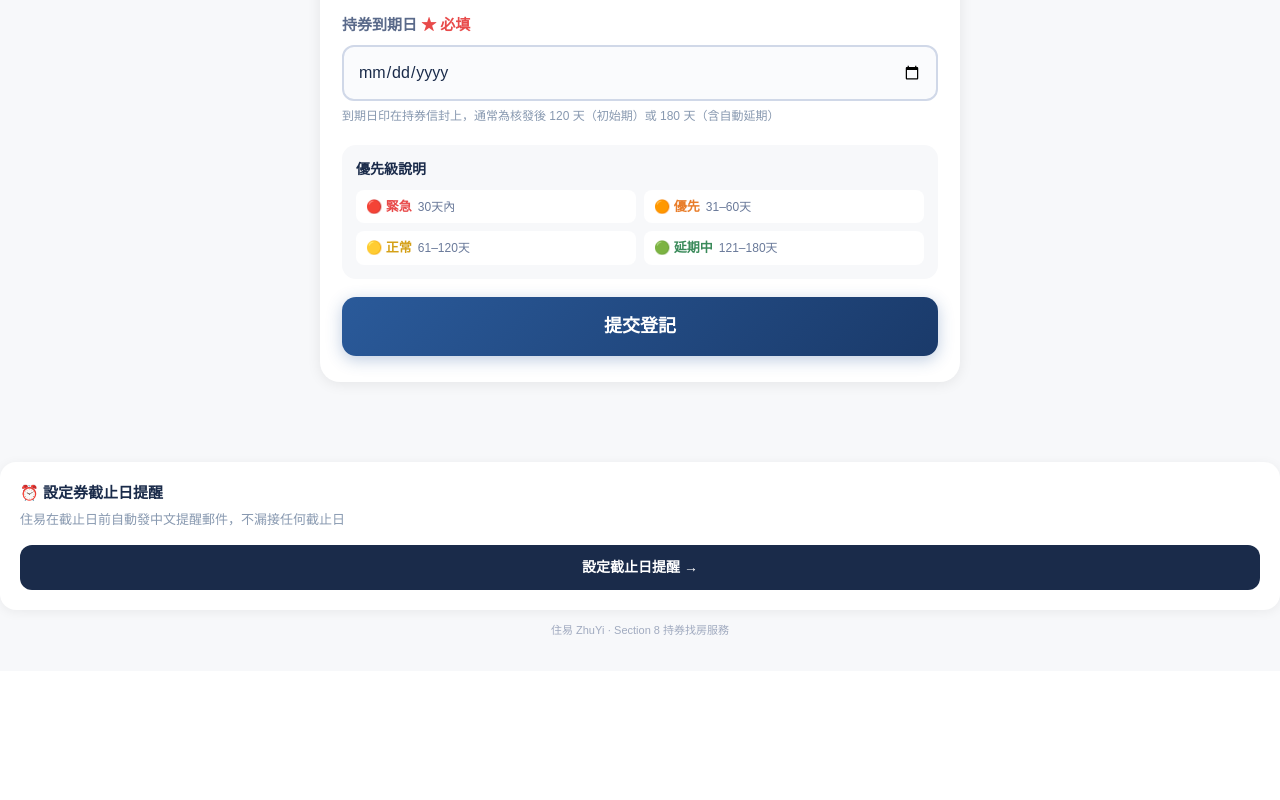
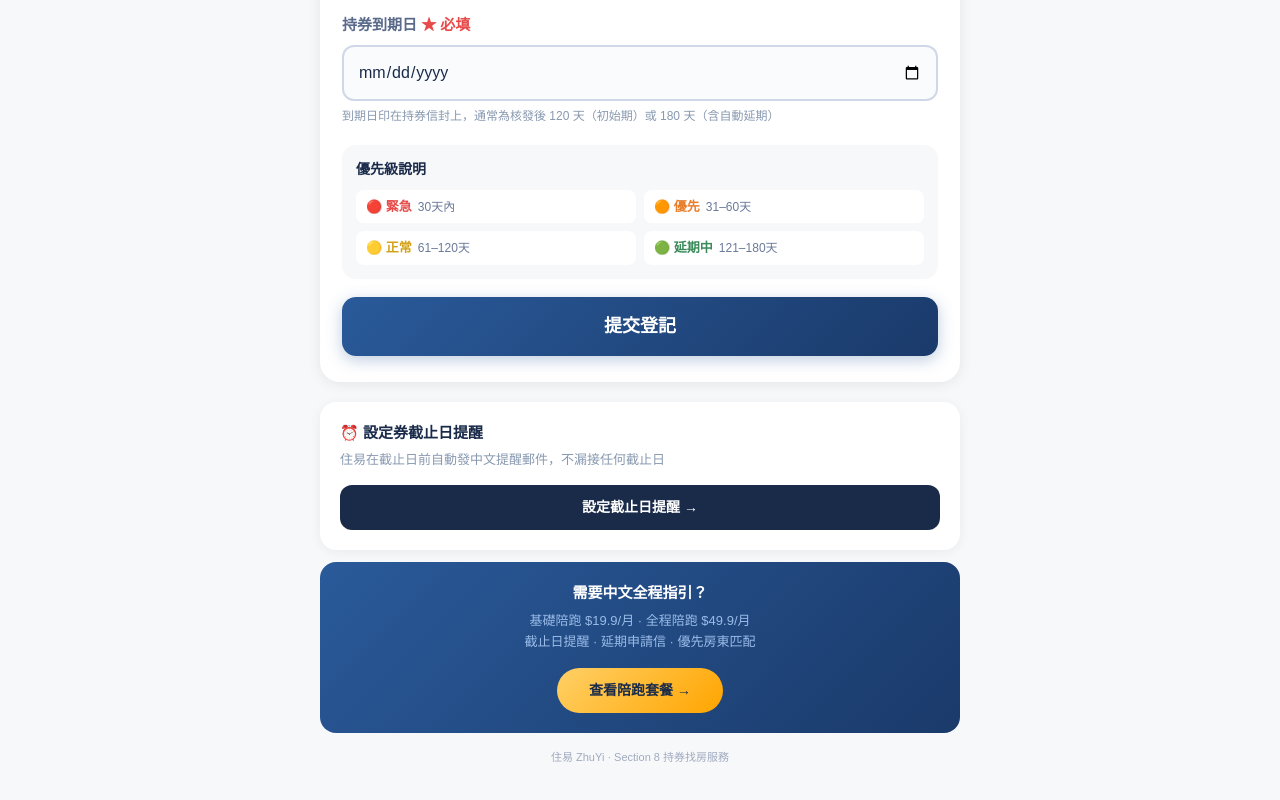
Before and after one commit to mtaiya2026jan-beep/zhuyi, a Next.js app: page /voucher in a window 1280 px wide. Shown: the part 1787-2587 px from the top of the page. Before the commit the page ends 2458 px from the top, so only its background shows below. Built offline with nearby package versions, Linux system fonts and the light colour scheme.

Commit message:
fix: voucher截止提醒和訂閱按鈕移至正確位置永遠顯示

```diff
--- a/src/app/voucher/page.tsx
+++ b/src/app/voucher/page.tsx
@@ -205,13 +205,24 @@ export default function VoucherPage(){
             </button>
           </div>
         )}
+        {/* 截止提醒 — 永遠顯示 */}
+        <div style={{background:"#fff",borderRadius:16,padding:20,marginBottom:12,boxShadow:"0 2px 12px rgba(0,0,0,0.06)"}}>
+          <div style={{fontSize:15,fontWeight:700,color:"#1A2B4A",marginBottom:6}}>⏰ 設定券截止日提醒</div>
+          <div style={{fontSize:13,color:"#8899B0",marginBottom:14,lineHeight:1.6}}>住易在截止日前自動發中文提醒郵件，不漏接任何截止日</div>
+          <a href="/reminders" style={{display:"block",padding:"12px",borderRadius:12,background:"#1A2B4A",color:"#fff",fontSize:14,fontWeight:700,textDecoration:"none",textAlign:"center"}}>設定截止日提醒 →</a>
+        </div>
+
+        {/* 訂閱按鈕 — 永遠顯示 */}
+        <div style={{background:"linear-gradient(135deg,#2A5A9A,#1A3A6A)",borderRadius:16,padding:20,textAlign:"center",marginBottom:16}}>
+          <div style={{fontSize:15,fontWeight:700,color:"#fff",marginBottom:6}}>需要中文全程指引？</div>
+          <div style={{fontSize:13,color:"#9ABCE8",marginBottom:16,lineHeight:1.6}}>基礎陪跑 $19.9/月 · 全程陪跑 $49.9/月<br/>截止日提醒 · 延期申請信 · 優先房東匹配</div>
+          <a href="/pricing" style={{display:"inline-block",padding:"12px 32px",borderRadius:50,background:"linear-gradient(135deg,#FFD066,#FFA500)",color:"#1A2B4A",fontSize:14,fontWeight:800,textDecoration:"none"}}>
+            查看陪跑套餐 →
+          </a>
+        </div>
+
+        <div style={{textAlign:"center",fontSize:11,color:"#A0AABF",paddingBottom:32}}>住易 ZhuYi · Section 8 持券找房服務</div>
       </div>
-      <div style={{background:"#fff",borderRadius:16,padding:20,marginBottom:12,boxShadow:"0 2px 12px rgba(0,0,0,0.06)"}}>
-        <div style={{fontSize:15,fontWeight:700,color:"#1A2B4A",marginBottom:6}}>⏰ 設定券截止日提醒</div>
-        <div style={{fontSize:13,color:"#8899B0",marginBottom:14,lineHeight:1.6}}>住易在截止日前自動發中文提醒郵件，不漏接任何截止日</div>
-        <a href="/reminders" style={{display:"block",padding:"12px",borderRadius:12,background:"#1A2B4A",color:"#fff",fontSize:14,fontWeight:700,textDecoration:"none",textAlign:"center"}}>設定截止日提醒 →</a>
-      </div>
-      <div style={{textAlign:"center",fontSize:11,color:"#A0AABF",paddingBottom:32}}>住易 ZhuYi · Section 8 持券找房服務</div>
     </div>
   );
 }
```
